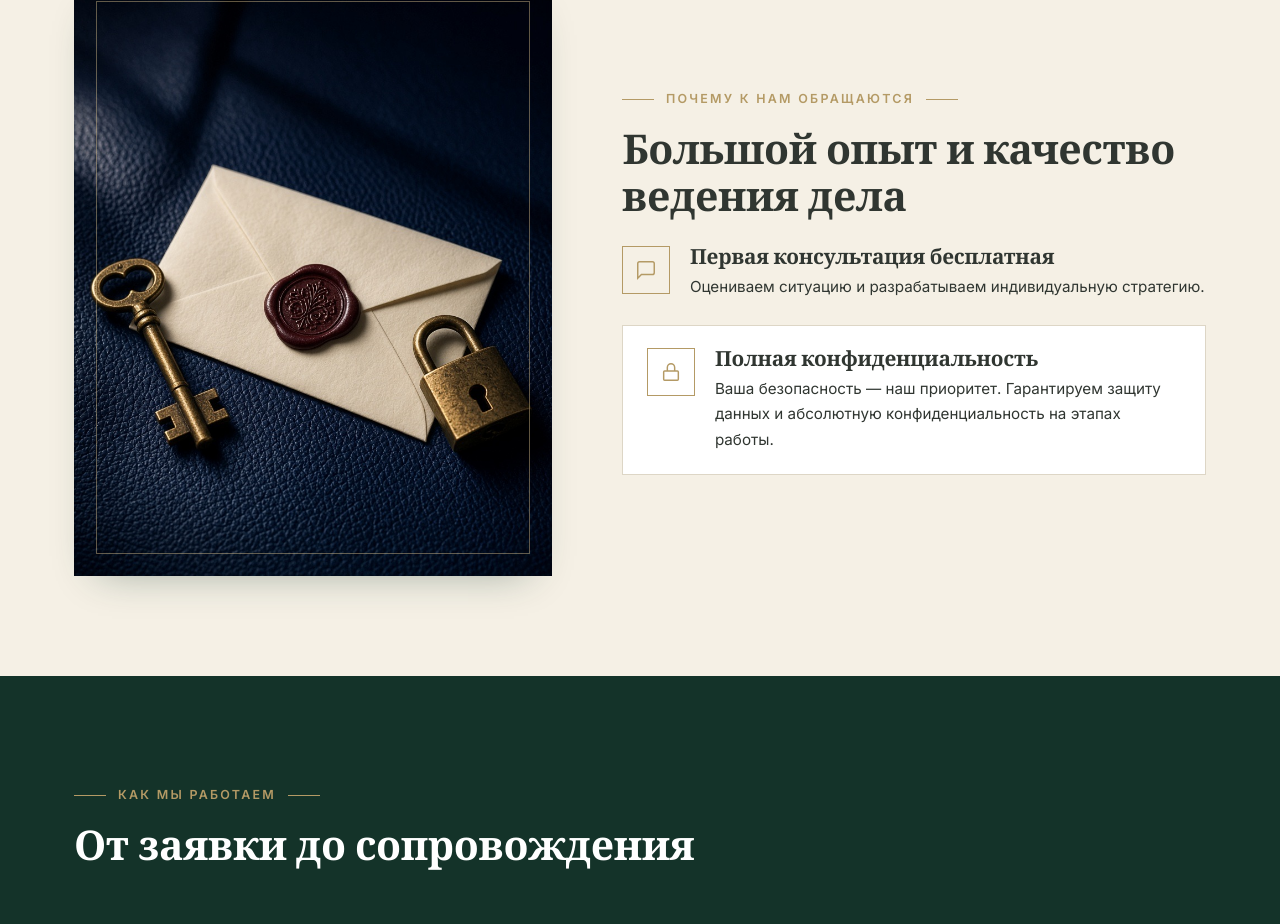
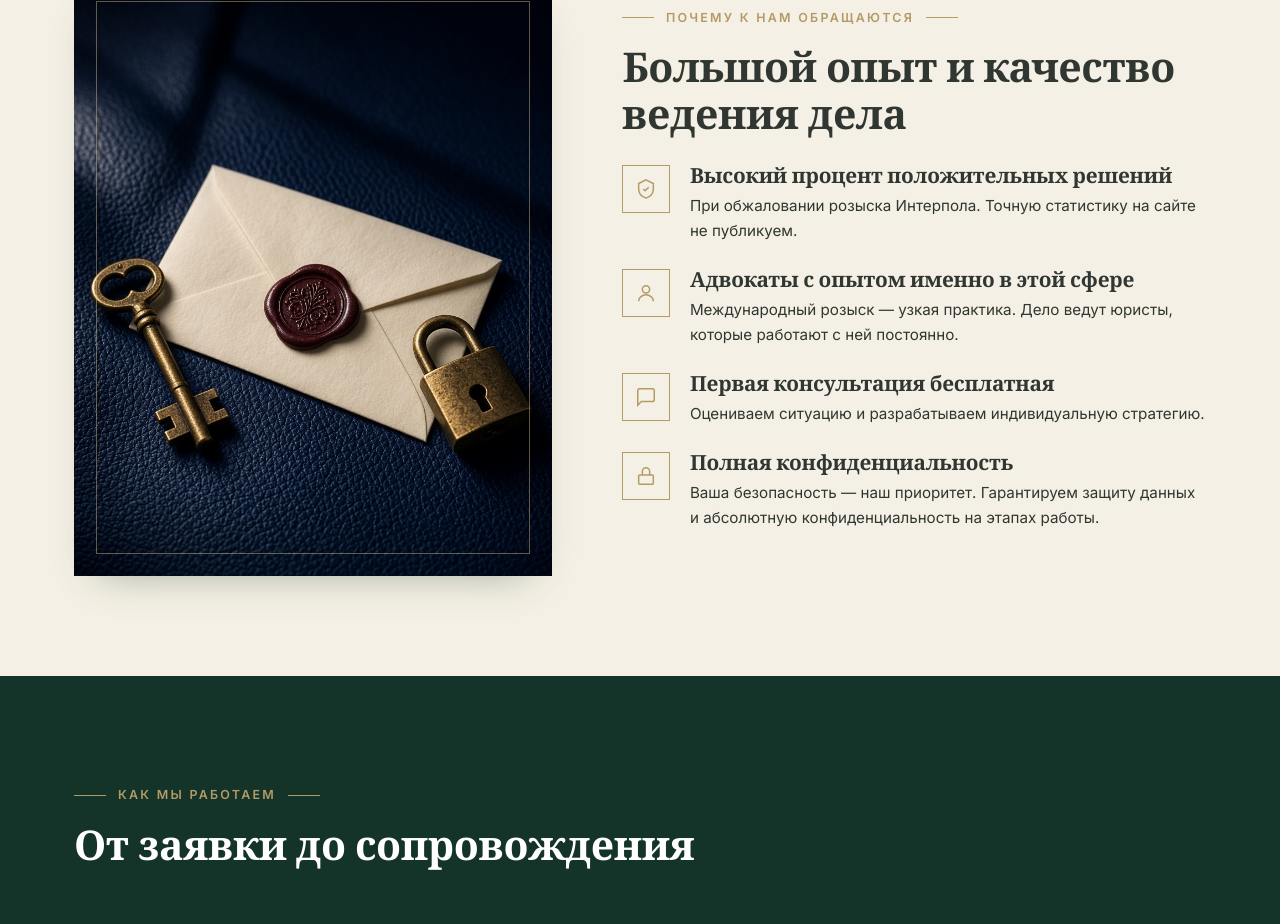
Before and after one commit to Kibosh13/lex-georgia-site, a plain HTML site: page index.html in a window 1280 px wide. Shown: the part 2496-3420 px from the top of the page. Drawn offline with nearby package versions, Linux system fonts and the light colour scheme.

Commit message:
Вернуть четыре одинаковых пункта в блоке о опыте ведения дела
Co-authored-by: Cursor <cursoragent@cursor.com>

```diff
--- a/index.html
+++ b/index.html
@@ -153,14 +153,20 @@
         <div class="eyebrow">Почему к нам обращаются</div>
         <h2>Большой опыт и качество ведения дела</h2>
         <div class="feature-row">
+          <div class="card-icon"><svg width="22" height="22" viewBox="0 0 24 24" fill="none" stroke="currentColor" stroke-width="1.6"><path d="M12 2l8 4v6c0 5-3.5 8.5-8 10-4.5-1.5-8-5-8-10V6z"/><path d="M9 12l2 2 4-4"/></svg></div>
+          <div><h4>Высокий процент положительных решений</h4><p>При обжаловании розыска Интерпола. Точную статистику на сайте не публикуем.</p></div>
+        </div>
+        <div class="feature-row">
+          <div class="card-icon"><svg width="22" height="22" viewBox="0 0 24 24" fill="none" stroke="currentColor" stroke-width="1.6"><circle cx="12" cy="8" r="4"/><path d="M4 21c0-4 4-7 8-7s8 3 8 7"/></svg></div>
+          <div><h4>Адвокаты с опытом именно в этой сфере</h4><p>Международный розыск — узкая практика. Дело ведут юристы, которые работают с ней постоянно.</p></div>
+        </div>
+        <div class="feature-row">
           <div class="card-icon"><svg width="22" height="22" viewBox="0 0 24 24" fill="none" stroke="currentColor" stroke-width="1.6"><path d="M21 15a2 2 0 0 1-2 2H7l-4 4V5a2 2 0 0 1 2-2h14a2 2 0 0 1 2 2z"/></svg></div>
           <div><h4>Первая консультация бесплатная</h4><p>Оцениваем ситуацию и разрабатываем индивидуальную стратегию.</p></div>
         </div>
-        <div class="feature-note">
-          <div class="feature-row" style="margin:0">
-            <div class="card-icon"><svg width="22" height="22" viewBox="0 0 24 24" fill="none" stroke="currentColor" stroke-width="1.6"><rect x="4" y="11" width="16" height="10" rx="1"/><path d="M8 11V7a4 4 0 0 1 8 0v4"/></svg></div>
-            <div><h4>Полная конфиденциальность</h4><p>Ваша безопасность — наш приоритет. Гарантируем защиту данных и абсолютную конфиденциальность на этапах работы.</p></div>
-          </div>
+        <div class="feature-row">
+          <div class="card-icon"><svg width="22" height="22" viewBox="0 0 24 24" fill="none" stroke="currentColor" stroke-width="1.6"><rect x="4" y="11" width="16" height="10" rx="1"/><path d="M8 11V7a4 4 0 0 1 8 0v4"/></svg></div>
+          <div><h4>Полная конфиденциальность</h4><p>Ваша безопасность — наш приоритет. Гарантируем защиту данных и абсолютную конфиденциальность на этапах работы.</p></div>
         </div>
       </div>
     </div>
```
Also changed, not shown: en/index.html (+11 -5 lines).
